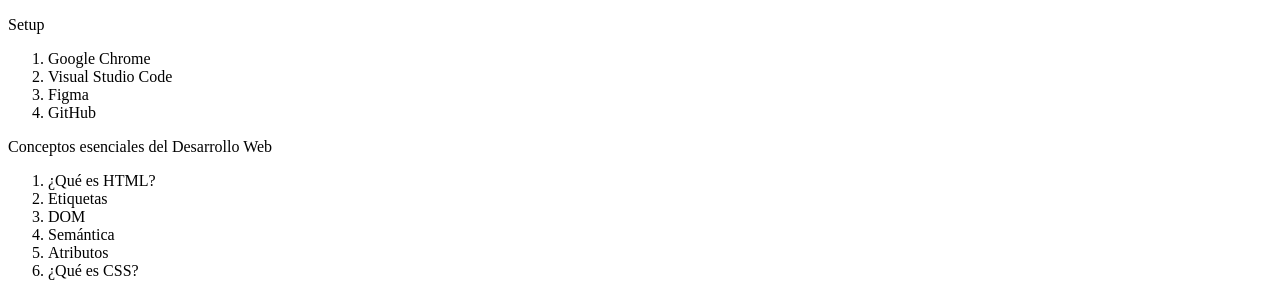
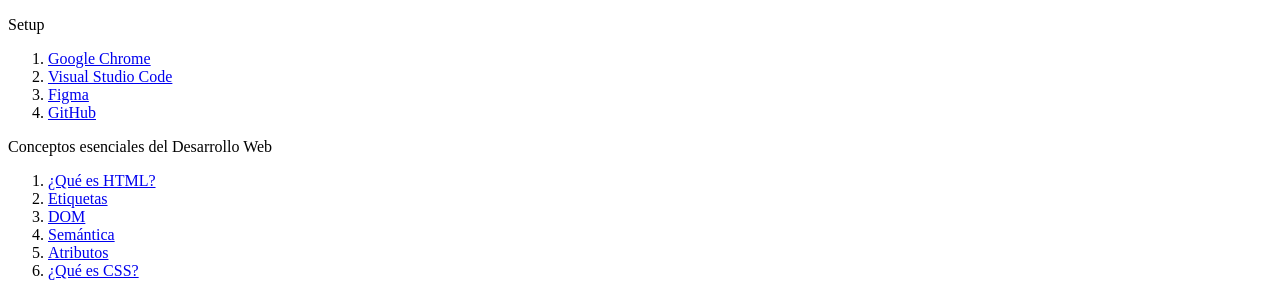
Before and after one commit to AldaMayorgaDev/Nemium, a plain HTML site: page index.html in a window 1280 px wide. Shown: the top 298 px of the page. Drawn offline with Linux system fonts and the light colour scheme.

Commit message:
Se agregan enlaces y atributos id para el menu de navegacion del contenido

```diff
--- a/index.html
+++ b/index.html
@@ -12,21 +12,41 @@
             Setup
         </p>
         <ol>
-            <li>Google Chrome</li>
-            <li>Visual Studio Code</li>
-            <li>Figma</li>
-            <li>GitHub</li>
+            <li>
+                <a href="#google-chrome">
+                    Google Chrome
+                </a>
+            </li>
+            <li>
+                <a href="#visual-studio-code">
+                   Visual Studio Code
+                </a>
+            </li>
+            <li>
+                <a href="#figma">
+                   Figma
+                </a>
+            </li>
+            <li>
+                <a href="#github">
+                    GitHub
+                </a>
+            </li>
         </ol>
         <p>
             Conceptos esenciales del Desarrollo Web
         </p>
         <ol>
-            <li>¿Qué es HTML?</li>
-            <li>Etiquetas</li>
-            <li>DOM</li>
-            <li>Semántica</li>
-            <li>Atributos</li>
-            <li>¿Qué es CSS?</li>
+            <li>
+                <a href="#html">
+                    ¿Qué es HTML?
+                </a>
+            </li>
+            <li><a href="#etiquetas">Etiquetas</a></li>
+            <li><a href="#dom">DOM</a></li>
+            <li><a href="#semantica">Semántica</a></li>
+            <li><a href="#atributos">Atributos</a></li>
+            <li><a href="#css">¿Qué es CSS?</a></li>
         </ol>
     </header>
     <h1>Curso esencial de HTML y CSS</h1>
@@ -38,7 +58,7 @@
     <hr />
     <h2>Setup</h2>
     <ol>
-      <h3>
+      <h3 id ="google-chrome">
         <li>Google Chrome</li>
       </h3>
       <img
@@ -52,7 +72,7 @@
         amigable uso.
       </p>
       <h3>
-        <li>Visual Studio Code</li>
+        <li id="visual-studio-code">Visual Studio Code</li>
       </h3>
       <img
         src="/images/Visual Studio Code.png"
@@ -66,7 +86,7 @@
         sin importar el lenguaje en el que se desemvuelva.
       </p>
       <h3>
-        <li>Figma</li>
+        <li id="figma">Figma</li>
       </h3>
       <img src="/images/Figma.png" alt="Logo Figma" title="Logo Figma" />
       <p>
@@ -75,7 +95,7 @@
         porque puede ser usado directamente desde el navegador.
       </p>
       <h3>
-        <li>GitHub</li>
+        <li id="github">GitHub</li>
       </h3>
       <img src="/images/GitHub.png" alt="Logo GitHub" title="Logo GitHub" />
       <p>
@@ -90,7 +110,7 @@
     <h2>Conceptos esenciales del Desarrollo Web.</h2>
     <ol>
       <h3>
-        <li>¿Qué es HTML?</li>
+        <li id="html">¿Qué es HTML?</li>
       </h3>
       <p>
         Hyper Text Markup Language o Lenguaje de marcas Hipertexto. Es el
@@ -102,7 +122,7 @@
         alt="Ejemplo estructura HTML"
         title="Ejemplo estructura HTML"
       />
-      <h3>
+      <h3 id="etiquetas">
         <li>
             Etiquetas
         </li>
@@ -114,7 +134,7 @@
         Muchas etiquetas son fácil de diferencias como los headings o las imágenes y otras diferentes como header, footer, section o div, aquí es donde la semántica será la respuesta y si sabemos un poco de inglés también podremos darnos una pequeña idea de su uso pero en este curso vamos a usar las más importantes y que serán parte de tu día a día como Software Developer.
       </p>
 
-      <h3>
+      <h3 id="dom">
         <li>
             DOM
         </li>
@@ -123,7 +143,7 @@
         El Document Object Model es una estructura de árbol que representará todos nuestros proyectos web como si un árbol genealógico fuera: padres, hijos, hermanos con niveles infinitos. cuando entendemos esta anidación podemos identificar dependencias, herencias en css y que tan complejo es nuestro proyecto.
       </p>
       <img src="/images/dom.svg" alt="DOM" title="Document Object Model" />
-      <h3>
+      <h3 id="semantica">
         <li>
             Semántica
         </li>
@@ -131,7 +151,7 @@
       <p>
         La semántica le brinda sentido a cada elemento existen en un sitio web, algunos elementos será meramente decorativos y no deben significar nada pero otros serán títulos y deberán estar en diferente jerarquías o alguna secciones serán más relevantes que otras, esto ayudará a los motores de búsqueda como Google o Duck Duck Go a diferenciar tu contenido, categorizar y será la herramientas más valiosa para estar en los primeros resultados de búsqueda SEO. También ayudará a la accesibilidad de tu sitio web, para que personas con habilidades diferentes puedan entender cada contenido.
       </p>
-      <h3>
+      <h3 id="atributos">
         <li>
             Atributos
         </li>
@@ -139,7 +159,7 @@
       <p>
         Los atributos le dan características extra a las etiquetas para complementar información y son pre programadas por el navegador, algunos atributos funcionan en todas las etiquetas de la misma forma como ‘class’ pero otros atributos funcionan en solo alguna etiquetas como src
       </p>
-      <h3>
+      <h3 id="css">
         <li>
             CSS
         </li>
@@ -152,7 +172,7 @@
     </ol>
     <hr/>
     <h2>Modelo de caja</h2>
-    <h3>El modelo de caja está compuesto por:</h3>
+    <h3 id="modelo-de-caja">El modelo de caja está compuesto por:</h3>
     <p>
       Chrome va a ser el navegador que utilizaremos en el curso por su extenso
       soporte de nuevos estándares y herramientas de desarrollo avanzadas y de
@@ -164,7 +184,7 @@
         <li>Border / Bordes </li>
         <li>Margin / Márgenes </li>
     </ol>
-    <h3>
+    <h3 id="propiedades-fisicas-modelo-caja">
         Propiedades físicas para el modelo de caja:
     </h3>
     <ul>
@@ -173,7 +193,7 @@
         <li>border / border-top | border-right | border-bottom | border-left</li>
         <li>padding / padding-top | padding-right | padding-bottom | padding-left</li>
     </ul>
-    <h3>
+    <h3 id="propiedades-logicas-modelo-caja">
         Propiedades lógicas para el modelo de caja:
     </h3>
     <ul>
```
